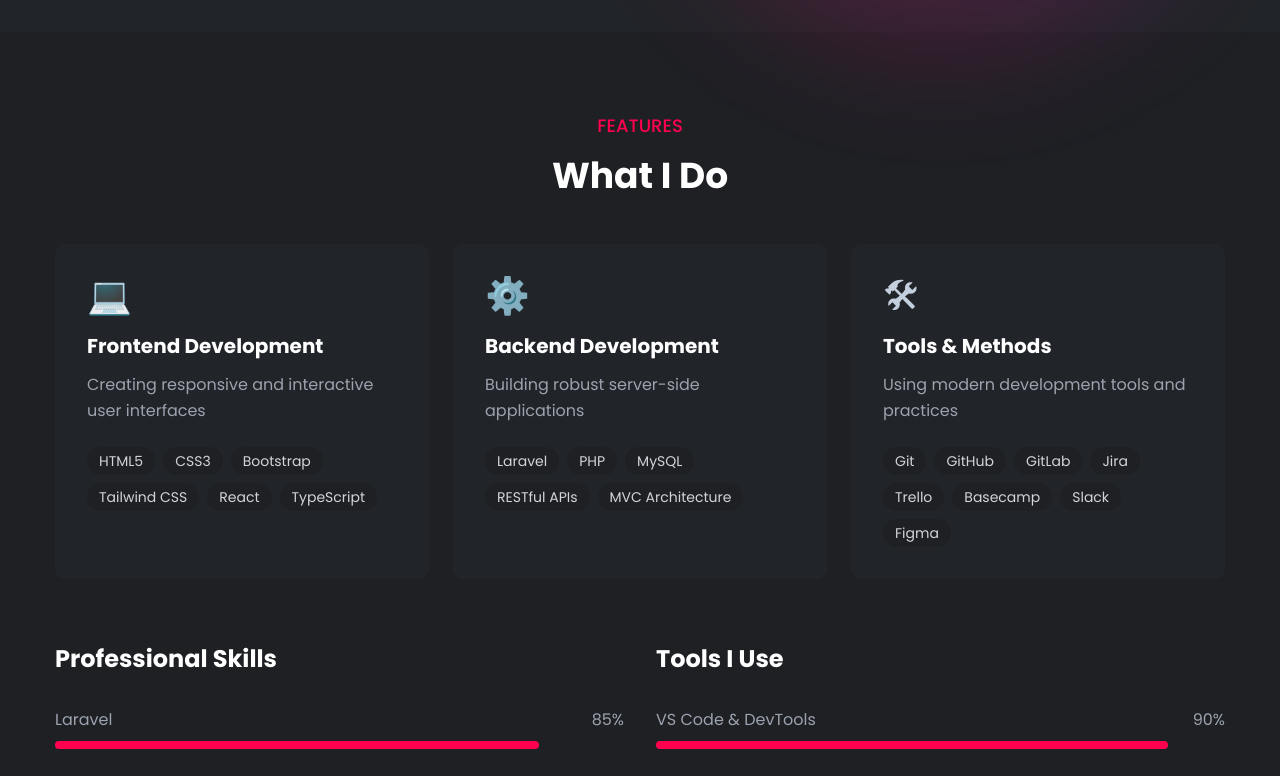
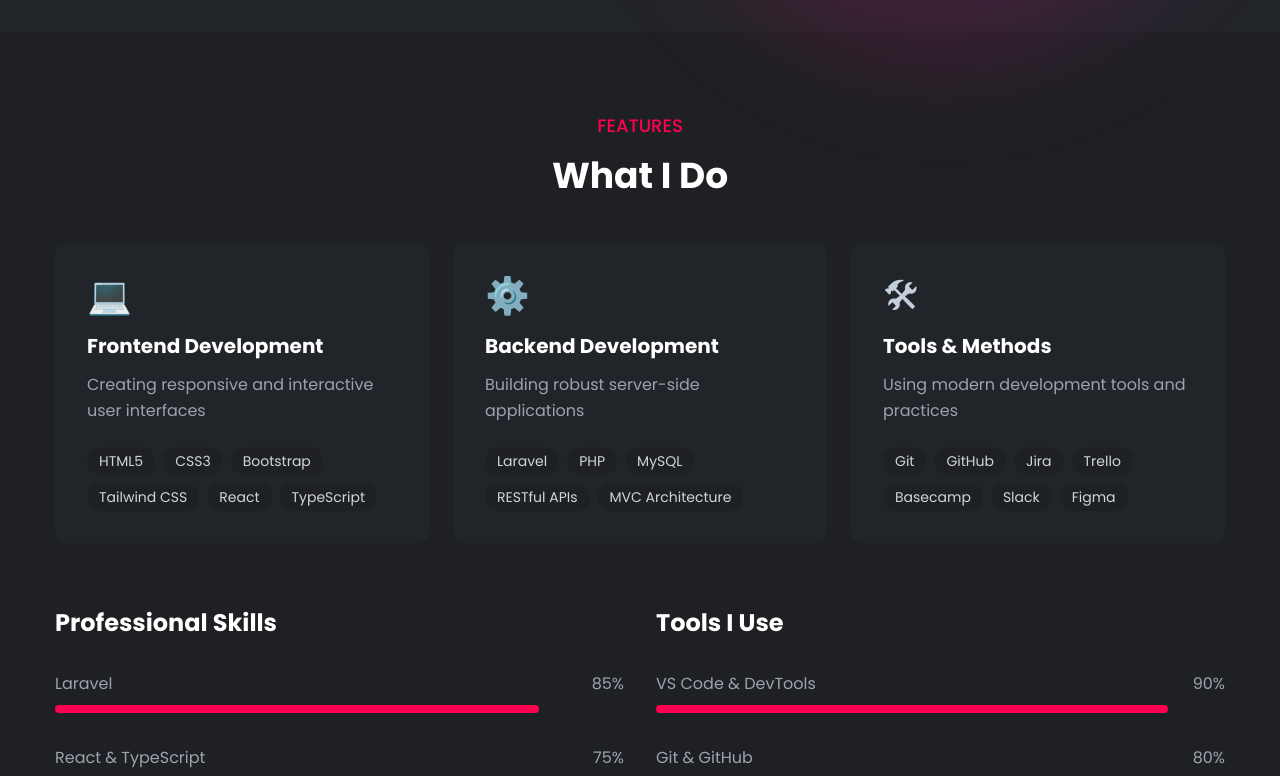
Before and after one commit to yushabh/yushabh, a React (Vite) app: page / in a window 1280 px wide. Shown: the part 1584-2360 px from the top of the page. Built offline with nearby package versions, Linux system fonts and the light colour scheme.

Commit message:
info: removed tool from skills component

```diff
--- a/src/components/Skills.tsx
+++ b/src/components/Skills.tsx
@@ -21,7 +21,7 @@
       category: 'Tools & Methods',
       icon: '🛠',
       description: 'Using modern development tools and practices',
-      technologies: ['Git', 'GitHub', 'GitLab', 'Jira', 'Trello', 'Basecamp', 'Slack', 'Figma'],
+      technologies: ['Git', 'GitHub', 'Jira', 'Trello', 'Basecamp', 'Slack', 'Figma'],
     },
   ];
 
```
